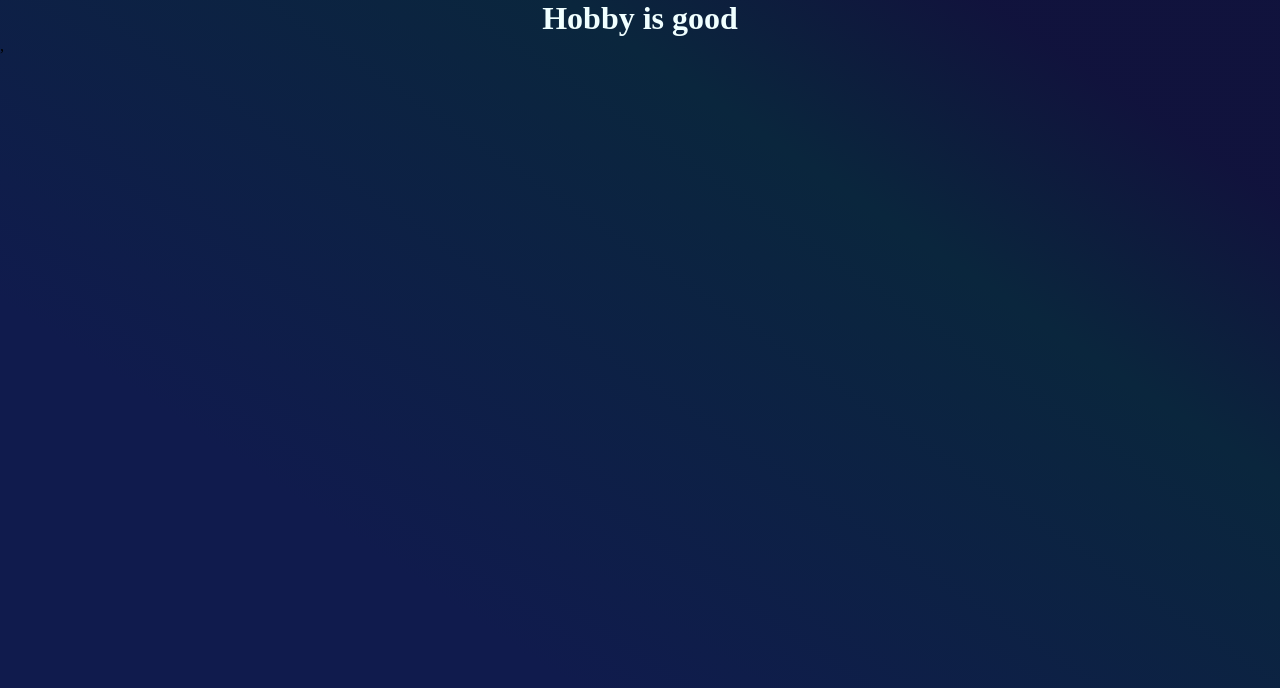
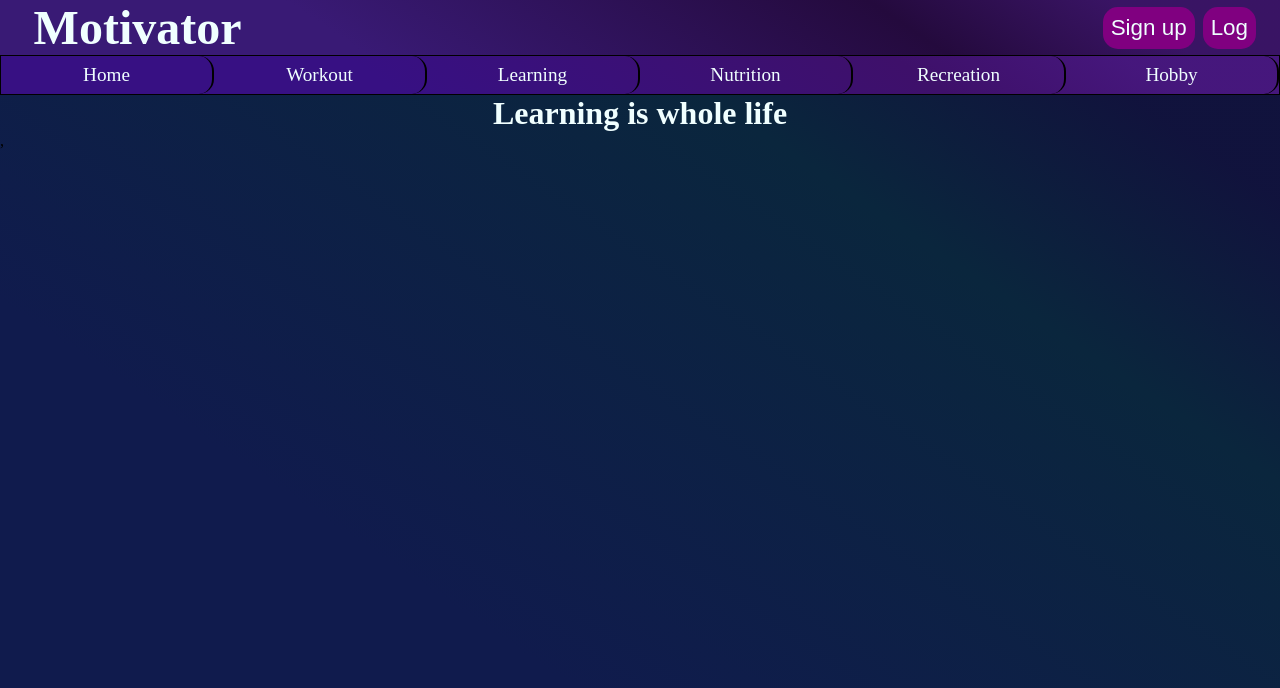
Before and after one commit to adamWatch/fester-front2, a React (Create React App) app: page /hobby in a window 1280 px wide. Shown: the top 688 px of the page. Built offline with nearby package versions, Linux system fonts and the light colour scheme.

Commit message:
add Menu to path

```diff
--- a/src/components/Hobby/Hobby.tsx
+++ b/src/components/Hobby/Hobby.tsx
@@ -1,5 +1,11 @@
 import React from 'react';
+import { Headers } from '../layout/Headers';
 
 export function Hobby() {
-  return <h1>Hobby is good</h1>;
+  return (
+    <>
+      <Headers />
+      <h1>Learning is whole life</h1>
+    </>
+  );
 }
--- a/src/components/Home/Home.tsx
+++ b/src/components/Home/Home.tsx
@@ -1,5 +1,11 @@
 import React from 'react';
+import { Headers } from '../layout/Headers';
 
 export function Home() {
-  return <h1>Home is home</h1>;
+  return (
+    <>
+      <Headers />
+      <h1>Home is home</h1>
+    </>
+  );
 }
--- a/src/components/Learning/Learning.tsx
+++ b/src/components/Learning/Learning.tsx
@@ -1,5 +1,11 @@
 import React from 'react';
+import { Headers } from '../layout/Headers';
 
 export function Learning() {
-  return <h1>Learning is whole life</h1>;
+  return (
+    <>
+      <Headers />
+      <h1>Learning is whole life</h1>
+    </>
+  );
 }
--- a/src/components/Nutrition/Nutrition.tsx
+++ b/src/components/Nutrition/Nutrition.tsx
@@ -1,5 +1,11 @@
 import React from 'react';
+import { Headers } from '../layout/Headers';
 
 export function Nutrition() {
-  return <h1>Good Nutrition is key to good life</h1>;
+  return (
+    <>
+      <Headers />
+      <h1>Learning is whole life</h1>
+    </>
+  );
 }
--- a/src/components/Recreation/Recreation.tsx
+++ b/src/components/Recreation/Recreation.tsx
@@ -1,5 +1,11 @@
 import React from 'react';
+import { Headers } from '../layout/Headers';
 
 export function Recreation() {
-  return <h1>You must peace</h1>;
+  return (
+    <>
+      <Headers />
+      <h1>Learning is whole life</h1>
+    </>
+  );
 }
```
